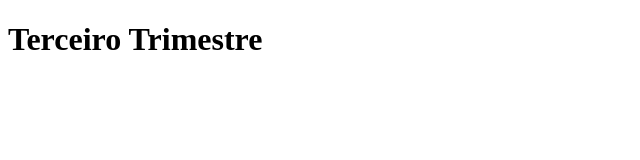
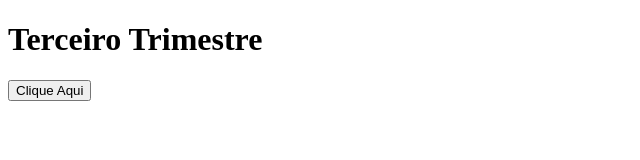
Before and after one commit to Emytoky/primeiroj_3t, a plain HTML site: page index.html in a window 1280 px wide. Shown: the whole page, without its empty margins (0-640 px from the left). Drawn offline with Linux system fonts and the light colour scheme.

Commit message:
Update index.html

```diff
--- a/index.html
+++ b/index.html
@@ -10,5 +10,6 @@
 </head>
 <body>
     <h1>Terceiro Trimestre</h1>
+    <button onclick="meChame()">Clique Aqui </button>
 </body>
 </html>
```
